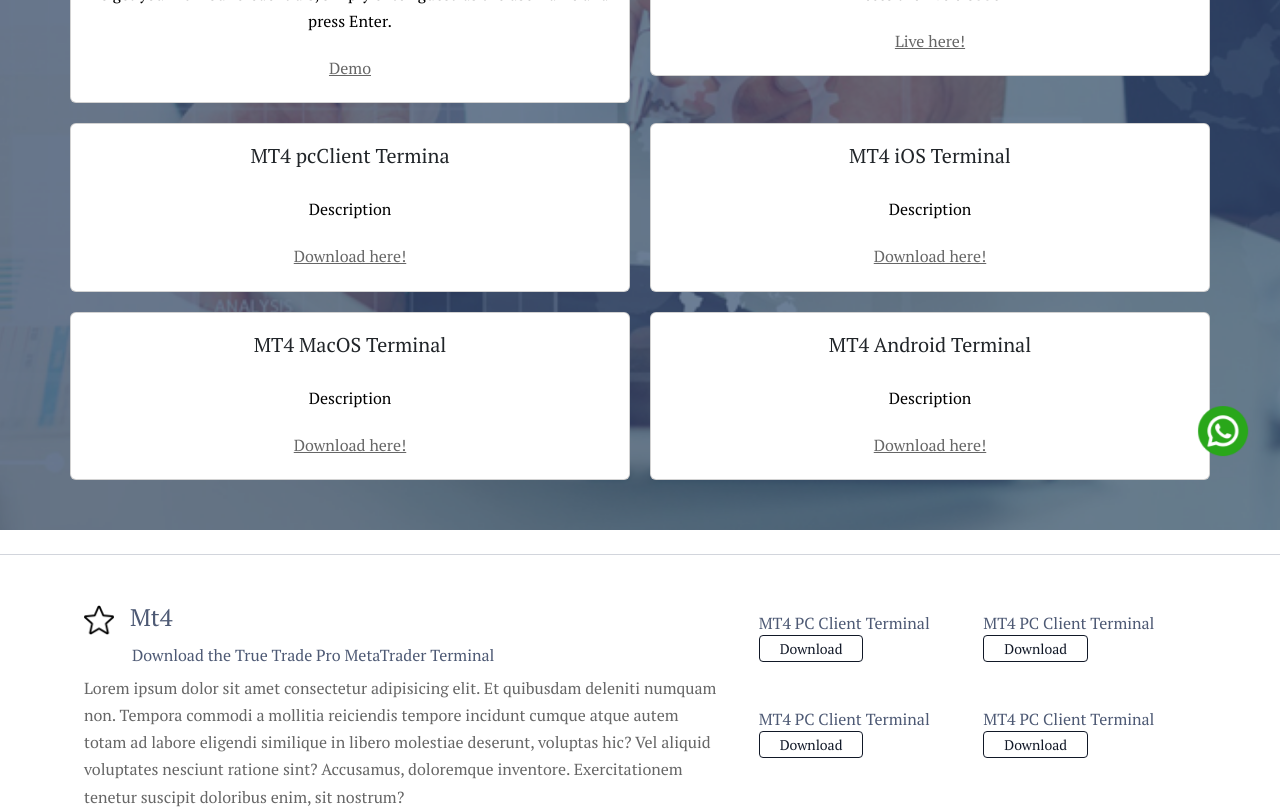
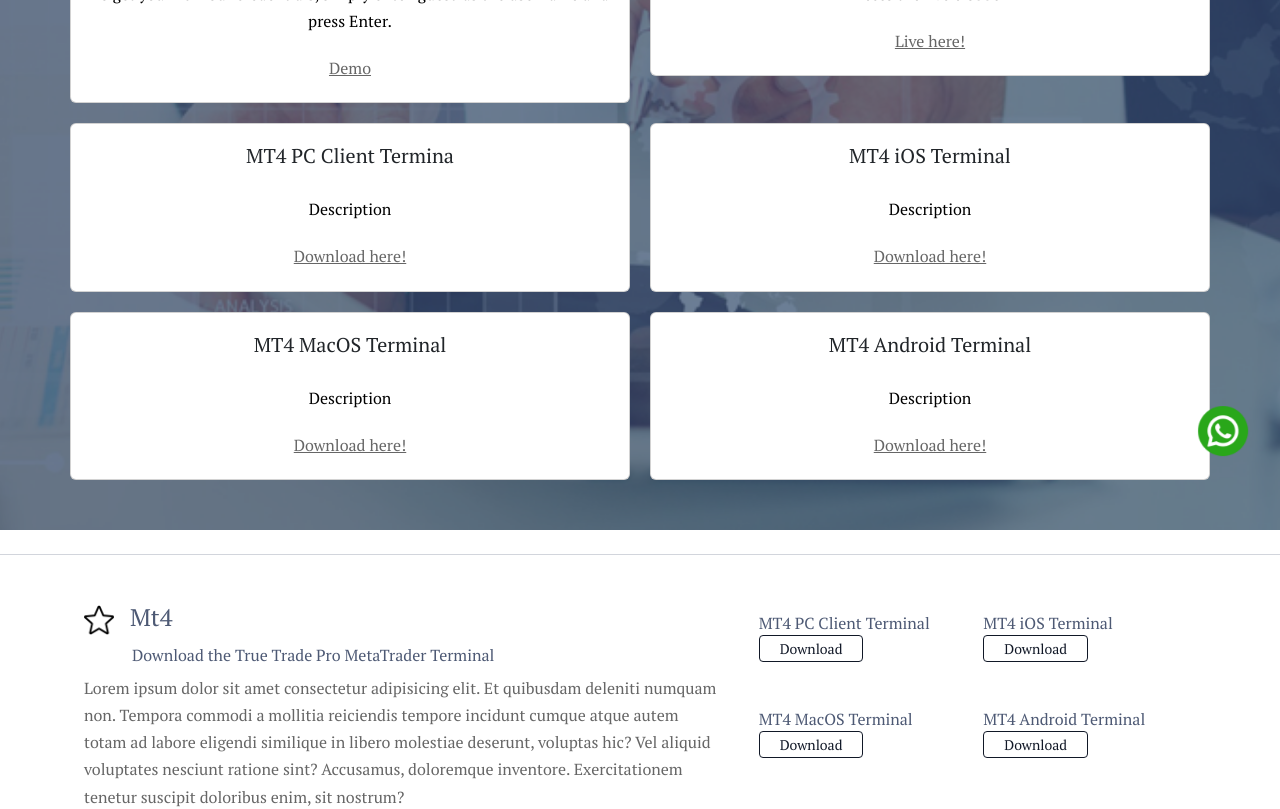
Before and after one commit to akashm2401/ttfx, a React (Create React App) app: page /solutions in a window 1280 px wide. Shown: the part 320-1129 px from the top of the page. Built offline with nearby package versions, Linux system fonts and the light colour scheme; a web font is replaced by a local one.

Commit message:
Update product downloads

```diff
--- a/src/pages/ContactUsPage/ContactUsPage.jsx
+++ b/src/pages/ContactUsPage/ContactUsPage.jsx
@@ -44,6 +44,9 @@
                     {/* <div className="col-7  "> */}
                     <a href="">
                       <strong>support@ttprofx.com</strong>
+                    </a> <br/>
+                    <a href="" class='ms-5 ps-1'>
+                      <strong>devansh@ttprofx.com</strong>
                     </a>
                     {/* </div> */}
                   </div>
--- a/src/pages/SolutionsPage/SolutionsPage.jsx
+++ b/src/pages/SolutionsPage/SolutionsPage.jsx
@@ -28,7 +28,7 @@
     },
     {
       id: 103,
-      name: "MT4 pcClient Termina",
+      name: "MT4 PC Client Termina",
       info: {
         description: "Description",
         linkTitle: "Download here!",
@@ -130,42 +130,42 @@
                     MT4 PC Client Terminal
                   </div>
                   <div className="product-download-box-link">
-                    <button className="btn btn-sm btn-outline-primary">
+                    <a href="https://ttprofx.com/truetradepro4setup.exe" className="btn btn-sm btn-outline-primary">
                       Download
-                    </button>
+                    </a>
                   </div>
                 </div>
 
                 <div className="col-12 col-sm-6  mb-3">
                   <div className="product-download-box-name">
-                    MT4 PC Client Terminal
+                    MT4 iOS Terminal
                   </div>
                   <div className="product-download-box-link">
-                    <button className="btn btn-sm btn-outline-primary">
+                    <a href='https://download.mql5.com/cdn/mobile/mt4/ios?server=TrueTradePro-Demo,TrueTradePro-Live' className="btn btn-sm btn-outline-primary">
                       Download
-                    </button>
+                    </a>
                   </div>
                 </div>
 
                 <div className="col-12 col-sm-6  mb-3">
                   <div className="product-download-box-name">
-                    MT4 PC Client Terminal
+                    MT4 MacOS Terminal
                   </div>
                   <div className="product-download-box-link">
-                    <button className="btn btn-sm btn-outline-primary">
+                    <a href="https://download.mql5.com/cdn/web/metaquotes.software.corp/mt4/MetaTrader4.dmg" className="btn btn-sm btn-outline-primary">
                       Download
-                    </button>
+                    </a>
                   </div>
                 </div>
 
                 <div className="col-12 col-sm-6  mb-3">
                   <div className="product-download-box-name">
-                    MT4 PC Client Terminal
+                    MT4 Android Terminal
                   </div>
                   <div className="product-download-box-link">
-                    <button className="btn btn-sm btn-outline-primary">
+                    <a href='https://download.mql5.com/cdn/mobile/mt4/android?server=TrueTradePro-Demo,TrueTradePro-Live' className="btn btn-sm btn-outline-primary">
                       Download
-                    </button>
+                    </a>
                   </div>
                 </div>
               </div>
@@ -277,9 +277,9 @@
                     Client Application
                   </div>
                   <div className="product-download-box-link">
-                    <button className="btn btn-sm btn-outline-primary">
+                    <a href="https://ttprofx.com/Client%20Application%20%20CCDD%20Form-%20TTPROFX%20V1.0%20April%202023.pdf" className="btn btn-sm btn-outline-primary">
                       Download
-                    </button>
+                    </a>
                   </div>
                 </div>
 
@@ -288,9 +288,9 @@
                     Customer Compliant
                   </div>
                   <div className="product-download-box-link">
-                    <button className="btn btn-sm btn-outline-primary">
+                    <a href='https://ttprofx.com/Complaint%20Form%201.1.pdf' className="btn btn-sm btn-outline-primary">
                       Download
-                    </button>
+                    </a>
                   </div>
                 </div>
               </div>
--- a/src/pages/SolutionsPage/SolutionsPage.scss
+++ b/src/pages/SolutionsPage/SolutionsPage.scss
@@ -51,14 +51,18 @@
   }
 
   .product-download-box-link button,
-  .product-download-box-name button {
+  .product-download-box-link a,
+  .product-download-box-name button,
+  .product-download-box-name a {
     color: #111827;
     border-color: #111827;
     padding: 2px 20px;
   }
 
   .product-download-box-link button:hover,
-  .product-download-box-name button:hover {
+  .product-download-box-link a:hover,
+  .product-download-box-name button:hover,
+  .product-download-box-name a:hover {
     color: #fff !important;
     background-color: #111827;
   }
```
